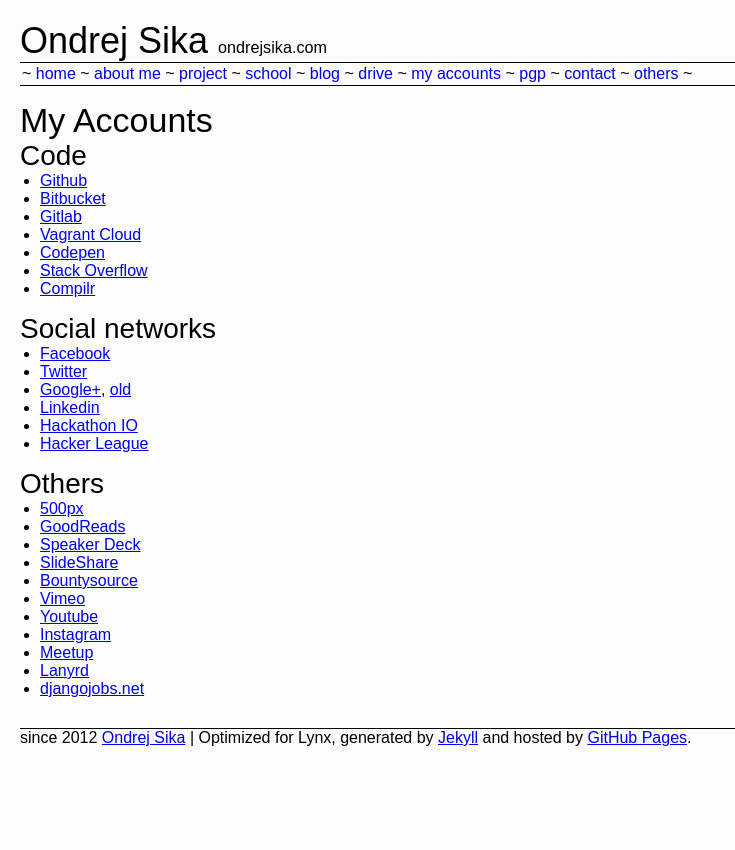
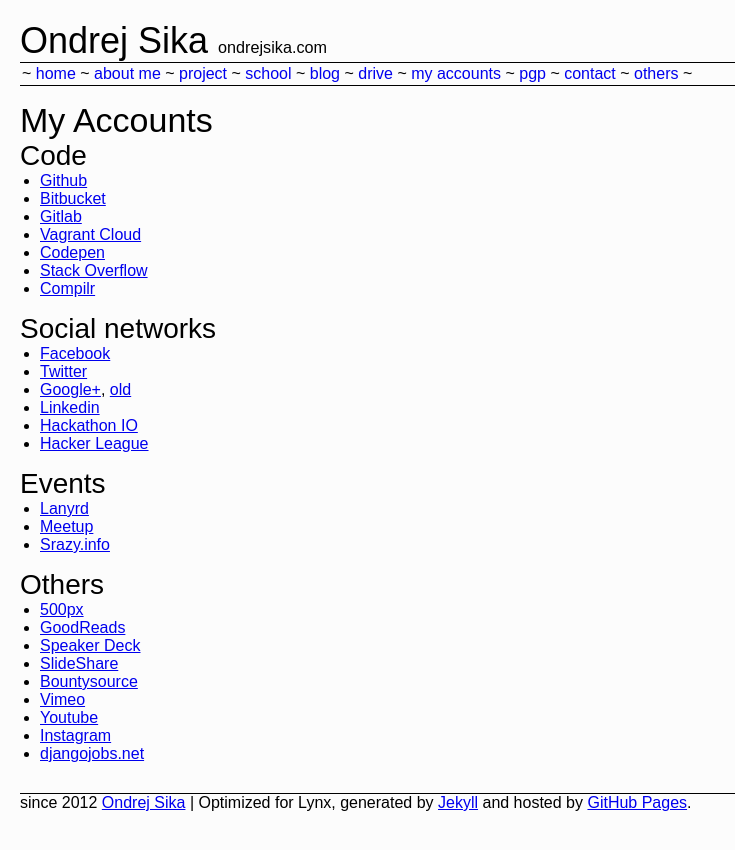
Before and after one commit to ondrejsika/ondrejsika.com, a Jekyll site: the page built from my-accounts.md, in a window 1280 px wide. Shown: the top 850 px of the page, without its empty margins (0-735 px from the left). Built offline with Jekyll 4.4.1, drawn with Linux system fonts in a browser that asks for light colours; Markdown is read by kramdown in place of the engine named in the settings; comment, search, counter and statistics services are not loaded.

Commit message:
add srazy.info to mu accounts, add category events

```diff
--- a/my-accounts.md
+++ b/my-accounts.md
@@ -27,6 +27,13 @@
 * [Hacker League](https://www.hackerleague.org/users/ondrejsika)
 
 
+### Events
+
+* [Lanyrd](http://lanyrd.com/profile/ondrejsika/)
+* [Meetup](http://www.meetup.com/members/84973902/)
+* [Srazy.info](http://srazy.info/lide/ondrej-sika-2)
+
+
 ### Others
 
 * [500px](http://500px.com/ondrejsika)
```
Also changed, not shown: other parts of my-accounts.md (+0 -2 lines).
